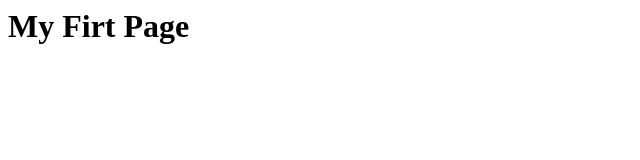
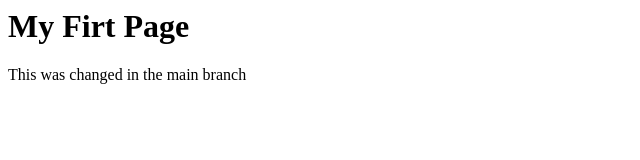
Before and after one commit to otimbur/Simple-web-page, a plain HTML site: page index.html in a window 1280 px wide. Shown: the whole page, without its empty margins (0-640 px from the left). Drawn offline with Linux system fonts and the light colour scheme.

Commit message:
Update index.html

```diff
--- a/index.html
+++ b/index.html
@@ -1 +1,2 @@
 <h1>My Firt Page</h1>
+<p>This was changed in the main branch</p>
```
